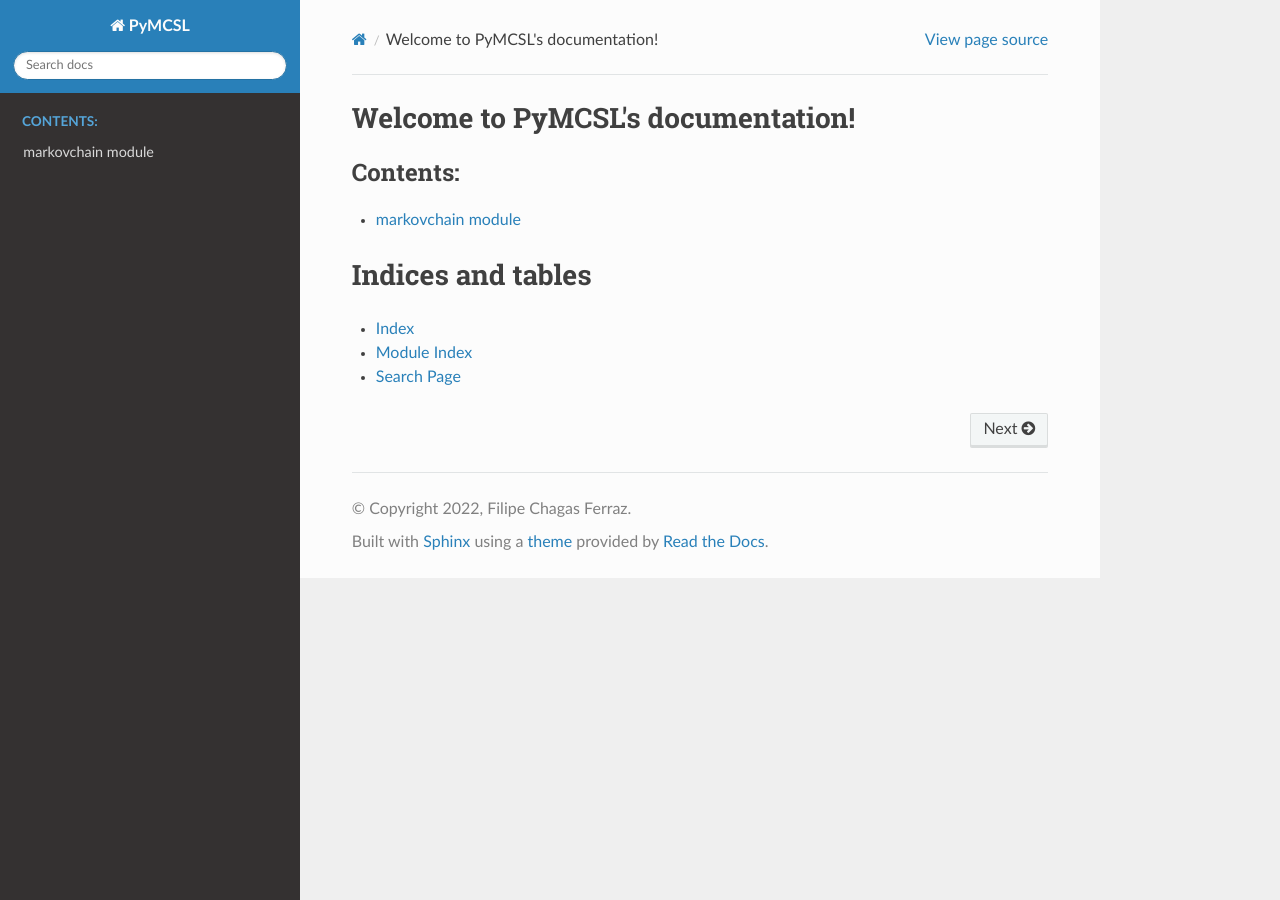
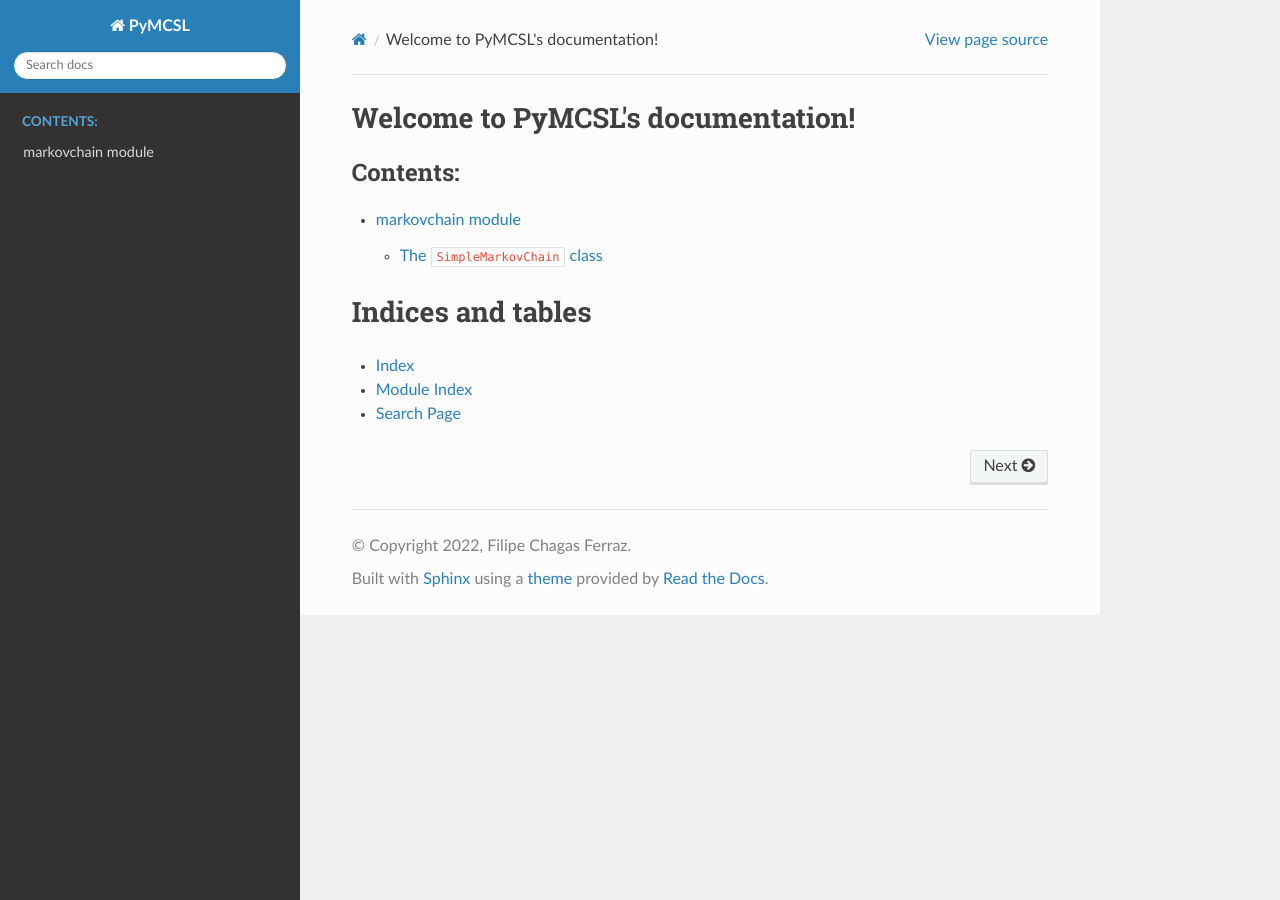
Before and after one commit to FilipeChagasDev/PyMCSL, a Sphinx documentation site: the page built from docs/index.rst, in a window 1280 px wide. Built offline with Sphinx 7.4.7 and the Read the Docs theme 2.0.0, drawn with Linux system fonts in a browser that asks for light colours.

Commit message:
Update markovchain.rst

```diff
--- a/docs/markovchain.rst
+++ b/docs/markovchain.rst
@@ -5,3 +5,11 @@ markovchain module
    :members:
    :undoc-members:
    :show-inheritance:
+
+
+The ``SimpleMarkovChain`` class
+*****************************
+.. autoclass:: markovchain.SimpleMarkovChain
+    :members:
+    :undoc-members:
+    :show-inheritance:
```
